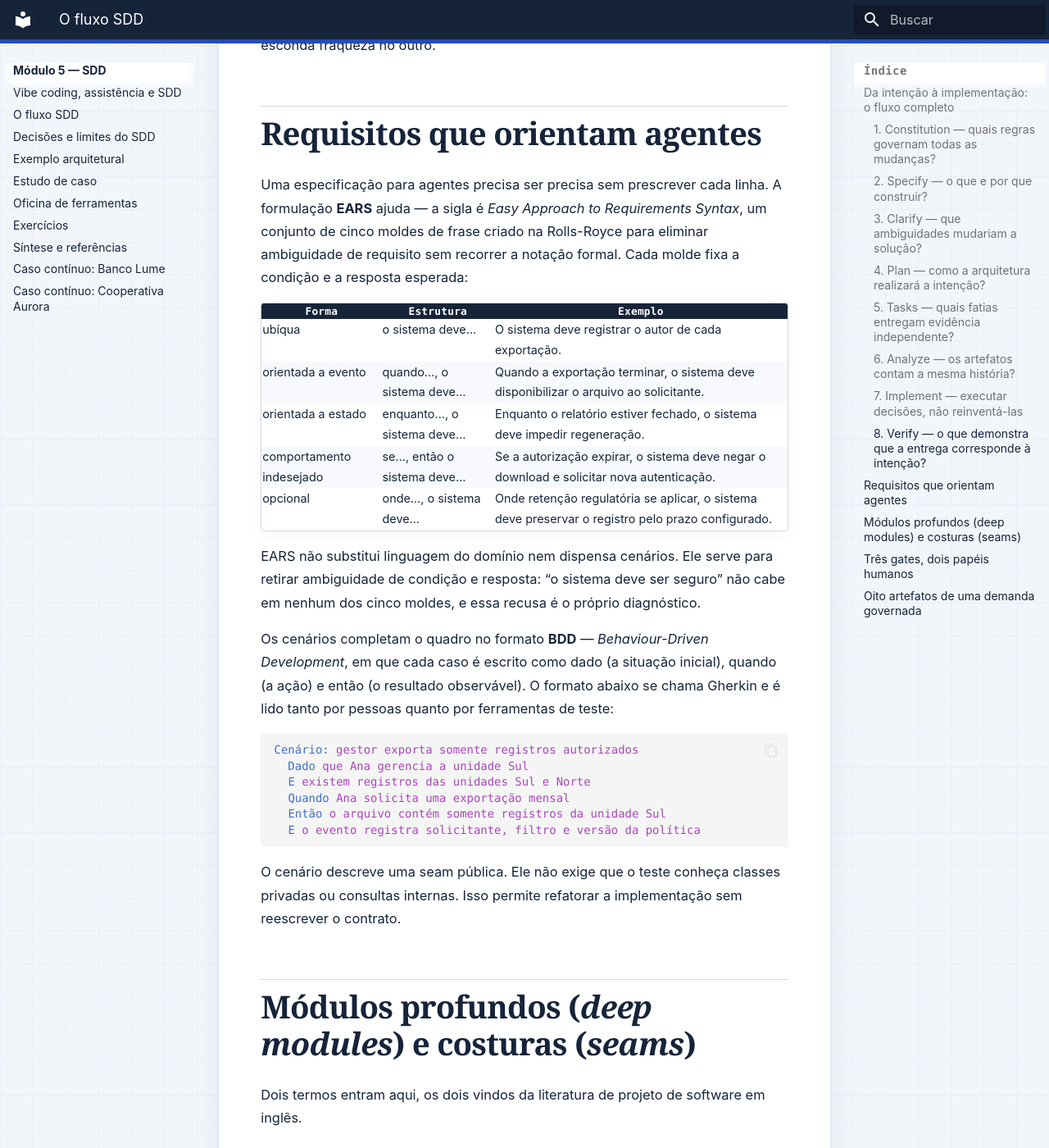
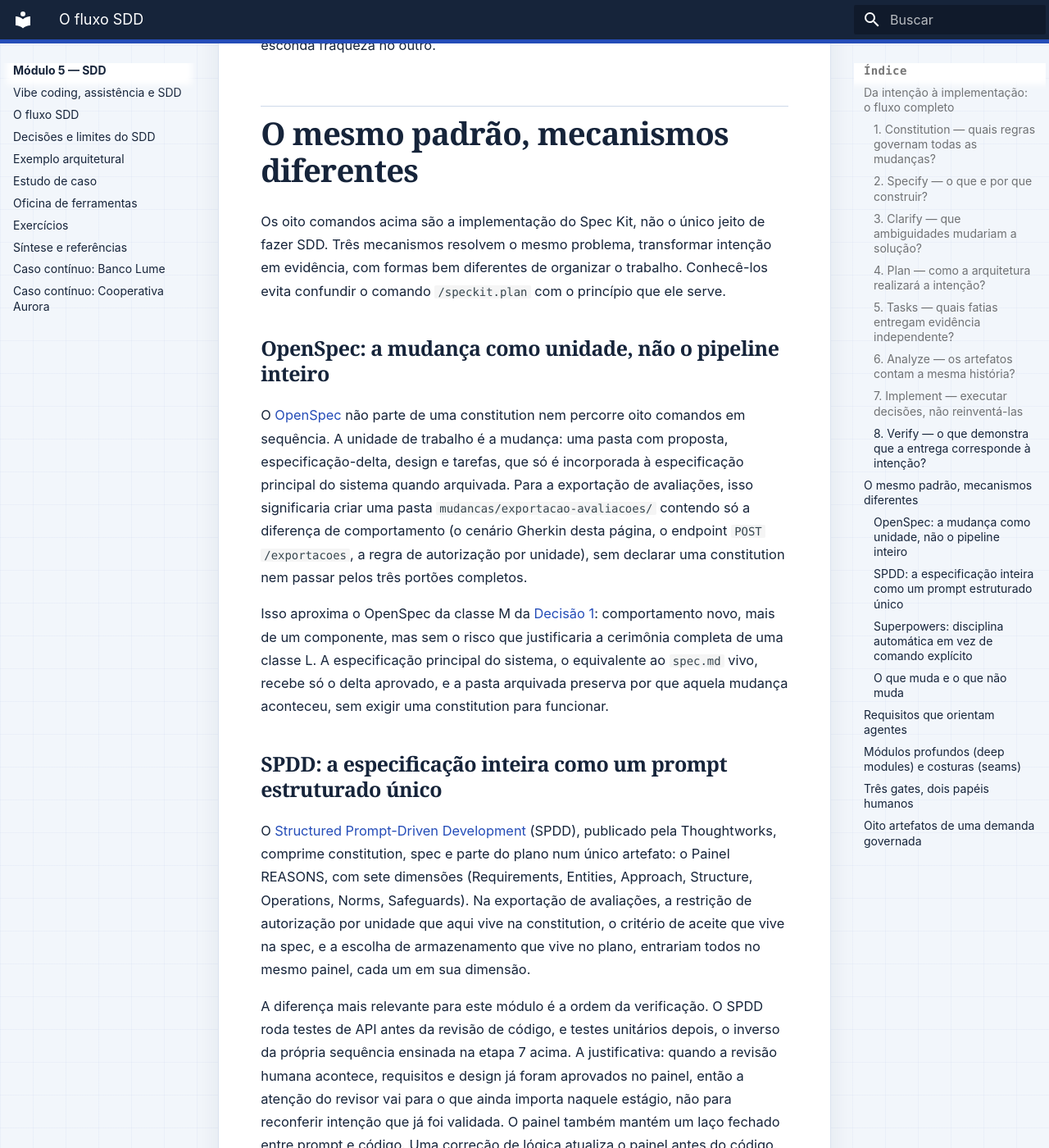
Before and after one commit to aulas-marco/arquitetura-solucoes-ia-generativa, an MkDocs documentation site: the page built from docs/modulo-5-sdd/fluxo.md, in a window 1280 px wide and 1400 px high, scrolled down 4985 px. Shown: the whole window at 82% size. Built offline with MkDocs 1.6.1 and Material for MkDocs 9.7.7, drawn with Linux system fonts in a browser that asks for light colours; some of the changed text lies outside the part shown.

Commit message:
docs(mod5): comparar OpenSpec, SPDD e Superpowers ao fluxo Spec Kit
Acrescenta a seção "O mesmo padrão, mecanismos diferentes" em fluxo.md,
aplicando o mesmo exemplo de exportação de avaliações às três
abordagens, e estende a tabela e os links de sintese-e-referencias.md.
Fecha uma lacuna do apêndice comparativo, que só cobria Spec Kit, Matt
Pocock, Kiro, BMAD-METHOD, Tessl e Model Spec.

Co-Authored-By: Claude Sonnet 5 <noreply@anthropic.com>

```diff
--- a/docs/modulo-5-sdd/fluxo.md
+++ b/docs/modulo-5-sdd/fluxo.md
@@ -106,6 +106,32 @@ Verificação possui ao menos dois eixos independentes:
 
 As [skills de engenharia de Matt Pocock](https://github.com/mattpocock/skills/tree/main/docs/engineering) tornam essa separação explícita em revisão. Uma implementação pode ser tecnicamente elegante e resolver a necessidade errada; pode atender ao comportamento e introduzir uma estrutura insustentável. Misturar os eixos num único “aprovado” permite que força em um esconda fraqueza no outro.
 
+## O mesmo padrão, mecanismos diferentes
+
+Os oito comandos acima são a implementação do Spec Kit, não o único jeito de fazer SDD. Três mecanismos resolvem o mesmo problema, transformar intenção em evidência, com formas bem diferentes de organizar o trabalho. Conhecê-los evita confundir o comando `/speckit.plan` com o princípio que ele serve.
+
+### OpenSpec: a mudança como unidade, não o pipeline inteiro
+
+O [OpenSpec](https://github.com/Fission-AI/OpenSpec) não parte de uma constitution nem percorre oito comandos em sequência. A unidade de trabalho é a mudança: uma pasta com proposta, especificação-delta, design e tarefas, que só é incorporada à especificação principal do sistema quando arquivada. Para a exportação de avaliações, isso significaria criar uma pasta `mudancas/exportacao-avaliacoes/` contendo só a diferença de comportamento (o cenário Gherkin desta página, o endpoint `POST /exportacoes`, a regra de autorização por unidade), sem declarar uma constitution nem passar pelos três portões completos.
+
+Isso aproxima o OpenSpec da classe M da [Decisão 1](decisoes.md#decisao-1-escolher-a-profundidade-proporcional): comportamento novo, mais de um componente, mas sem o risco que justificaria a cerimônia completa de uma classe L. A especificação principal do sistema, o equivalente ao `spec.md` vivo, recebe só o delta aprovado, e a pasta arquivada preserva por que aquela mudança aconteceu, sem exigir uma constitution para funcionar.
+
+### SPDD: a especificação inteira como um prompt estruturado único
+
+O [Structured Prompt-Driven Development](https://martinfowler.com/articles/structured-prompt-driven/) (SPDD), publicado pela Thoughtworks, comprime constitution, spec e parte do plano num único artefato: o Painel REASONS, com sete dimensões (Requirements, Entities, Approach, Structure, Operations, Norms, Safeguards). Na exportação de avaliações, a restrição de autorização por unidade que aqui vive na constitution, o critério de aceite que vive na spec, e a escolha de armazenamento que vive no plano, entrariam todos no mesmo painel, cada um em sua dimensão.
+
+A diferença mais relevante para este módulo é a ordem da verificação. O SPDD roda testes de API antes da revisão de código, e testes unitários depois, o inverso da própria sequência ensinada na etapa 7 acima. A justificativa: quando a revisão humana acontece, requisitos e design já foram aprovados no painel, então a atenção do revisor vai para o que ainda importa naquele estágio, não para reconferir intenção que já foi validada. O painel também mantém um laço fechado entre prompt e código. Uma correção de lógica atualiza o painel antes do código. Uma refatoração legítima sincroniza o painel a partir do código, para que nenhum dos dois lados fique desatualizado silenciosamente ([Zhang & Xia, 2026](https://martinfowler.com/articles/structured-prompt-driven/), [OpenSPDD](https://github.com/gszhangwei/open-spdd)).
+
+### Superpowers: disciplina automática em vez de comando explícito
+
+O [Superpowers](https://github.com/obra/superpowers) muda outra variável. Em vez de comandos explícitos que alguém precisa lembrar de digitar, um conjunto de habilidades é acionado automaticamente conforme a situação exige. O ciclo de implementação (teste que falha, código mínimo, refatoração) é quase idêntico ao ensinado na etapa 7, mas levado a um extremo disciplinar: o próprio sistema apaga código escrito antes de seu teste correspondente existir. O trabalho roda numa cópia isolada do repositório, e a revisão também acontece em dois eixos, conformidade com o plano aprovado e qualidade da implementação, o mesmo princípio da etapa 8 deste módulo chegando por outro caminho.
+
+A diferença estrutural importa. Superpowers não mantém uma especificação principal versionada como fonte de verdade do sistema, ao contrário de OpenSpec, Spec Kit e SPDD. Ele é melhor entendido como disciplina de execução adjacente ao SDD, que pode consumir uma spec produzida por outro processo, não como uma quarta forma de manter a spec viva.
+
+### O que muda e o que não muda
+
+As quatro implementações concordam no princípio e discordam no mecanismo. Todas separam intenção de execução. Todas preservam alguma forma de evidência antes de considerar o trabalho concluído. Todas dão à pessoa humana autoridade sobre decisões que o agente não deveria tomar sozinho. O que muda é onde o contrato mora (pasta de mudança, painel único, cadeia de artefatos sob constitution, ou plano dentro de um harness de execução), quantos portões existem, e se o comando é digitado ou disparado automaticamente. A pergunta que abre este módulo continua a mesma para qualquer uma das quatro: qual liberdade o modelo recebe, qual contrato orienta suas escolhas, e que evidência autoriza o próximo passo.
+
 ## Requisitos que orientam agentes
 
 Uma especificação para agentes precisa ser precisa sem prescrever cada linha. A formulação **EARS** ajuda — a sigla é *Easy Approach to Requirements Syntax*, um conjunto de cinco moldes de frase criado na Rolls-Royce para eliminar ambiguidade de requisito sem recorrer a notação formal. Cada molde fixa a condição e a resposta esperada:
```
Also changed, not shown: docs/modulo-5-sdd/sintese-e-referencias.md (+5 -0 lines).
